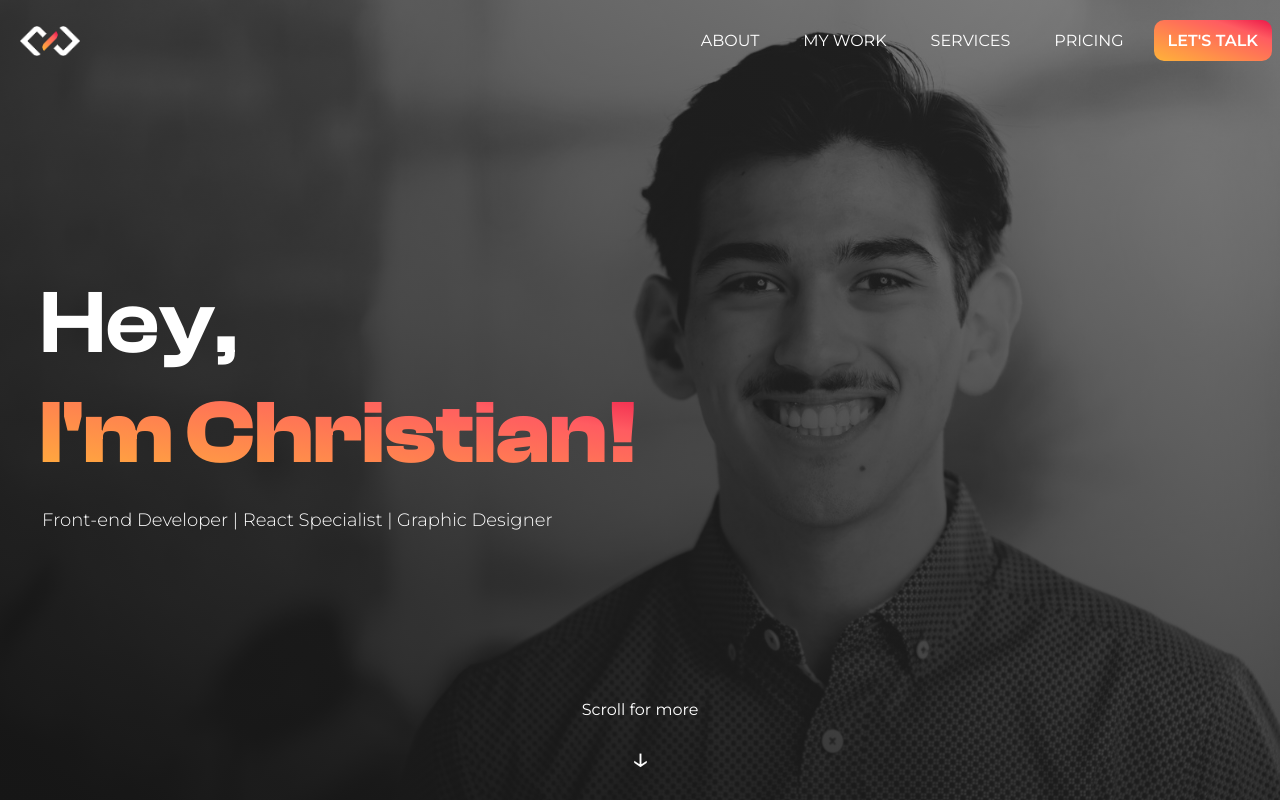
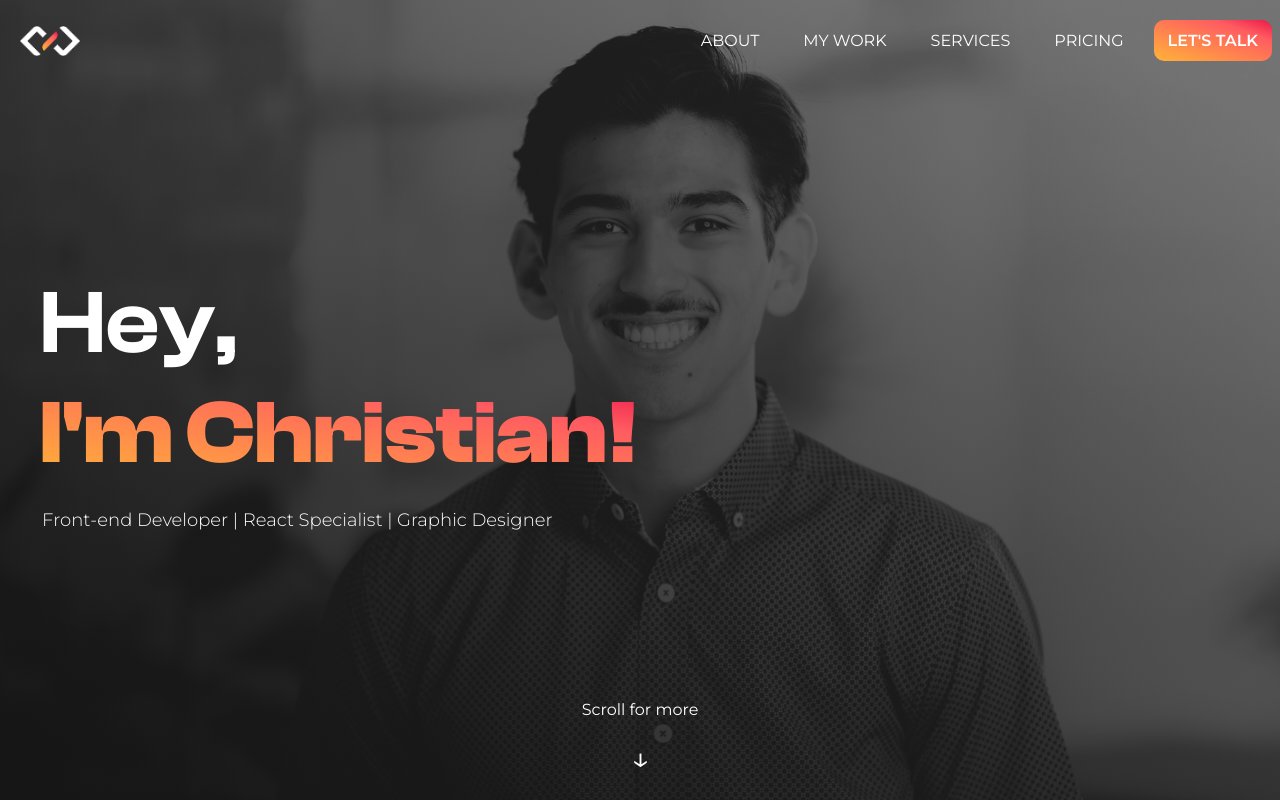
Before and after one commit to ChristianCurtis06/christiantannerWebApp, a React (Vite) app: page / in a window 1280 px wide. Shown: the top 800 px of the page. Built offline with nearby package versions, Linux system fonts and the light colour scheme.

Commit message:
Updated background size

```diff
--- a/style.css
+++ b/style.css
@@ -236,7 +236,7 @@ menu, footer {
     margin-top: 0;
     background: url("/ChristianCurtis-Headshot-grayscale.jpg");
     background-position: left top;
-    background-size: 125%;
+    background-size: cover;
     background-repeat: no-repeat;
     transition: all 0.5s cubic-bezier(0.77, 0, 0.175, 1);
 }
```
